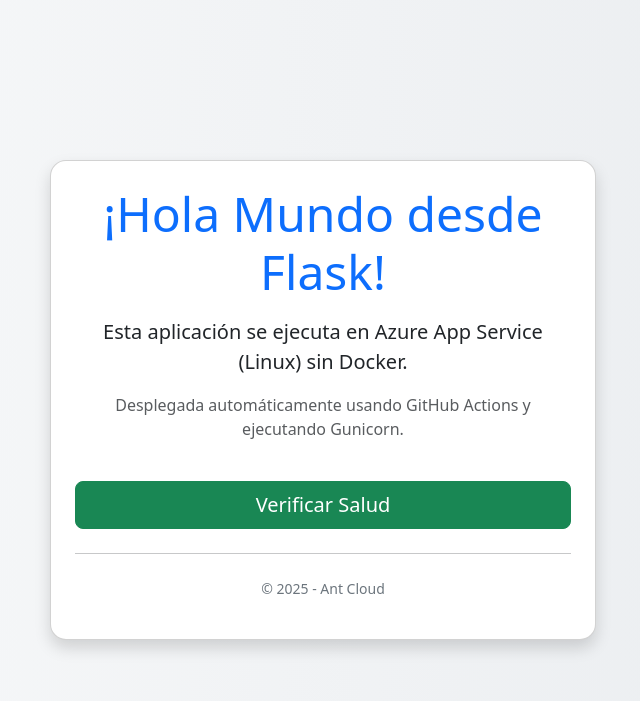
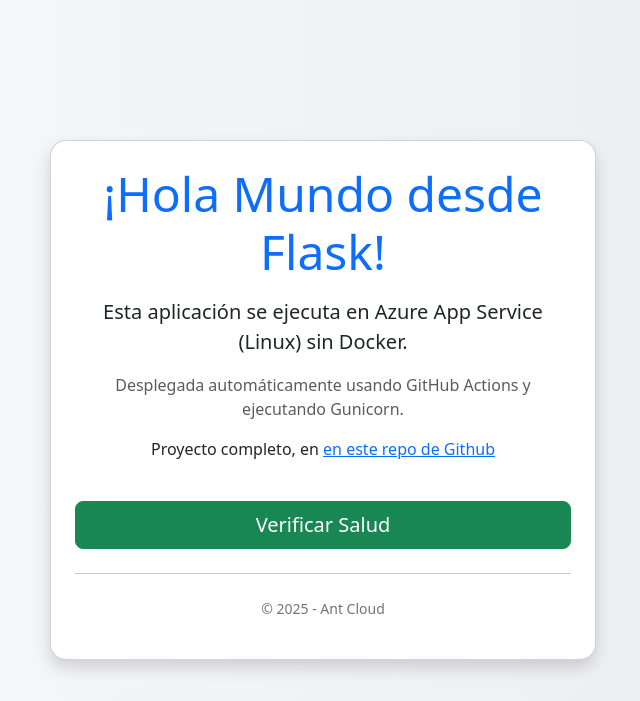
Before and after one commit to joseantcloud/deployflaskapp, a Flask app: page / in a window 1280 px wide. Shown: the top 701 px of the page, without its empty margins (317-957 px from the left). Run offline with Flask 3, Linux system fonts and the light colour scheme.

Commit message:
updated with diagram

```diff
--- a/templates/index.html
+++ b/templates/index.html
@@ -27,6 +27,7 @@
             <h1 class="display-5 text-primary mb-3">¡Hola Mundo desde Flask!</h1>
             <p class="lead">Esta aplicación se ejecuta en <strong>Azure App Service (Linux)</strong> sin Docker.</p>
             <p class="text-muted">Desplegada automáticamente usando GitHub Actions y ejecutando Gunicorn.</p>
+           <p>Proyecto completo, en <a href="https://github.com/joseantcloud/deployflaskapp">en este repo de Github</a></p>
             <div class="d-grid gap-2 mt-4">
               <a href="/health" class="btn btn-success btn-lg">Verificar Salud</a>
             </div>
```
Also changed, not shown: diagram.drawio.png (added).
